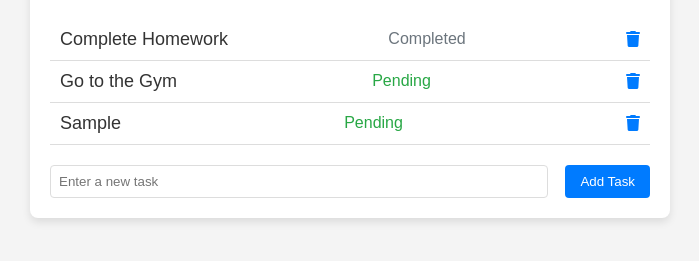
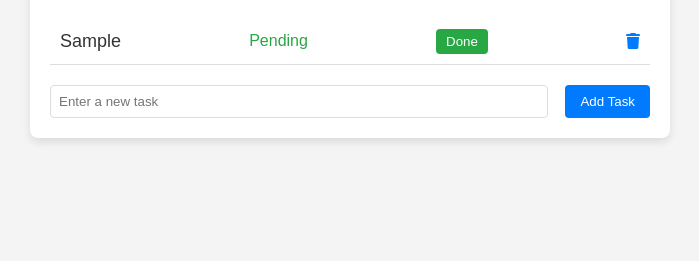
Before and after one commit to shimrin23/Daily-Task-Manager, a plain HTML site: page index.html in a window 1280 px wide. Both pictures are taken after typing "Sample" into the empty fields and a click on the button "Add Task". Shown: the part 101-362 px from the top of the page, without its empty margins (290-989 px from the left). Drawn offline with Linux system fonts and the light colour scheme.

Commit message:
editted index

```diff
--- a/index.html
+++ b/index.html
@@ -15,17 +15,7 @@
 
         <!-- Task List -->
         <div id="taskList">
-            <!-- Example Task Items -->
-            <div class="task">
-                <span class="task-name">Complete Homework</span>
-                <span class="status completed">Completed</span>
-                <i class="fas fa-trash"></i> <!-- Delete Icon -->
-            </div>
-            <div class="task">
-                <span class="task-name">Go to the Gym</span>
-                <span class="status">Pending</span>
-                <i class="fas fa-trash"></i> <!-- Delete Icon -->
-            </div>
+            <!-- Task items will be dynamically added here -->
         </div>
 
         <!-- Add New Task -->
@@ -34,7 +24,6 @@
             <button onclick="addTask()">Add Task</button>
         </div>
     </div>
-
     <!-- Link to External JavaScript -->
     <script src="script.js"></script>
 </body>
--- a/script.js
+++ b/script.js
@@ -12,10 +12,22 @@ function addTask() {
         taskName.classList.add("task-name");
         taskName.textContent = newTaskInput.value;
 
-        // Create task status
+        // Create task status (Pending by default)
         const status = document.createElement("span");
         status.classList.add("status");
         status.textContent = "Pending";
+
+        // Create 'Mark as Done' button
+        const markDoneButton = document.createElement("button");
+        markDoneButton.textContent = "Done";
+        markDoneButton.classList.add("done-btn");
+        markDoneButton.onclick = function () {
+            if (status.textContent === "Pending") {
+                status.textContent = "Completed";
+                status.classList.add("completed");
+                markDoneButton.disabled = true;
+            }
+        };
 
         // Create delete icon
         const deleteIcon = document.createElement("i");
@@ -27,6 +39,7 @@ function addTask() {
         // Append elements to the new task
         newTask.appendChild(taskName);
         newTask.appendChild(status);
+        newTask.appendChild(markDoneButton);
         newTask.appendChild(deleteIcon);
         taskList.appendChild(newTask);
 
--- a/style.css
+++ b/style.css
@@ -74,3 +74,22 @@ h1 {
 .add-task button:hover {
     background-color: #0056b3;
 }
+
+.done-btn {
+    padding: 5px 10px;
+    background-color: #28a745;
+    color: white;
+    border: none;
+    border-radius: 4px;
+    margin-right: 10px;
+    cursor: pointer;
+}
+
+.done-btn:hover {
+    background-color: #218838;
+}
+
+.done-btn:disabled {
+    background-color: #6c757d;
+    cursor: not-allowed;
+}
```
